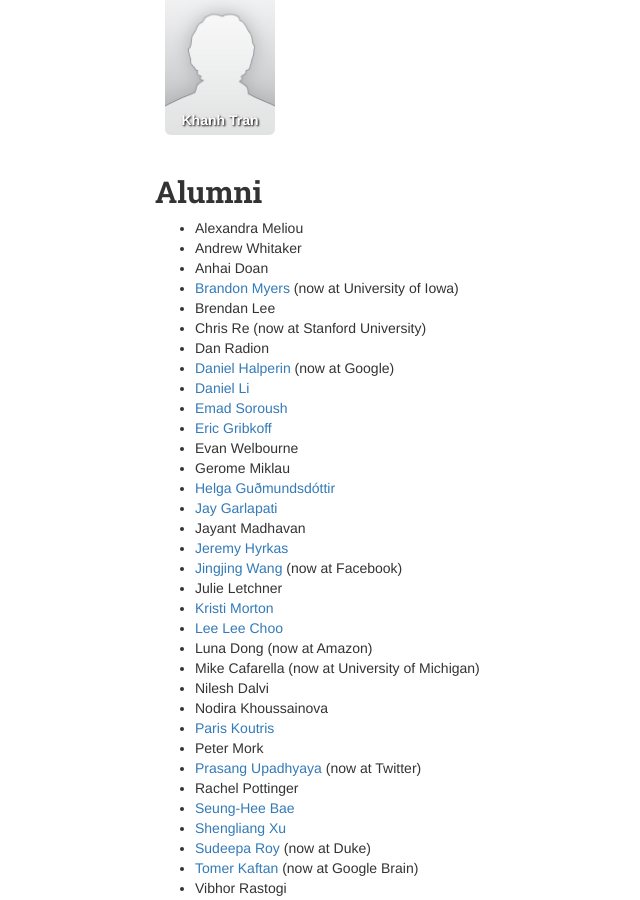
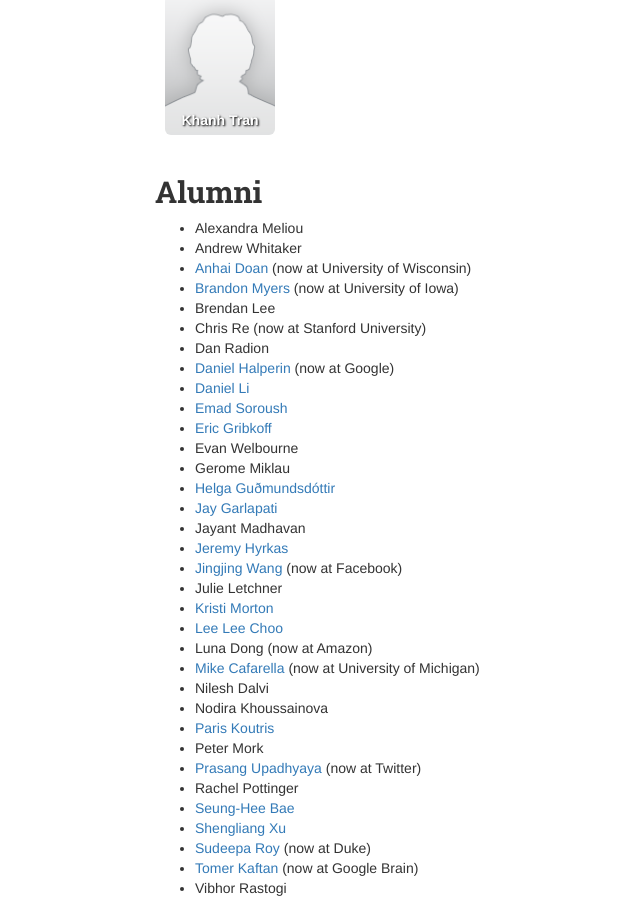
Before and after one commit to uwdb/website, a Jekyll site: the page built from people.markdown, in a window 1280 px wide and 900 px high, scrolled down 1818 px. Shown: the whole window, without its empty margins (0-640 px from the left). Built offline with Jekyll 4.4.1, drawn with Linux system fonts in a browser that asks for light colours; nearby versions of some CDN libraries.

Commit message:
Update alumni.yml

```diff
--- a/_data/alumni.yml
+++ b/_data/alumni.yml
@@ -109,12 +109,15 @@
 - name: Gerome Miklau
 
 - name: Anhai Doan
+  website: http://pages.cs.wisc.edu/~anhai/
+  at: University of Wisconsin
 
 - name: Zack Ives
 
 - name: Rachel Pottinger
 
 - name: Mike Cafarella
+  website: http://web.eecs.umich.edu/~michjc/
   at: University of Michigan
 
 - name: Wolfgang Gatterbauer
```
